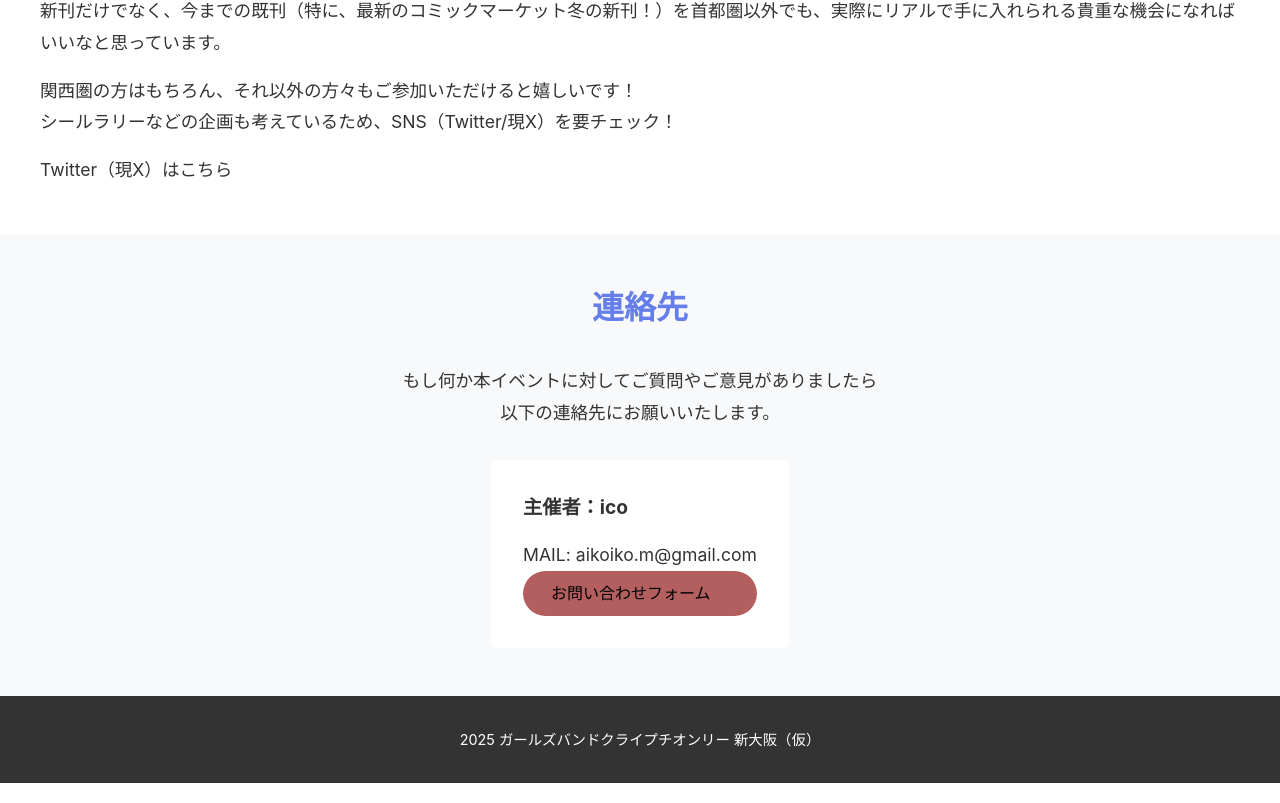
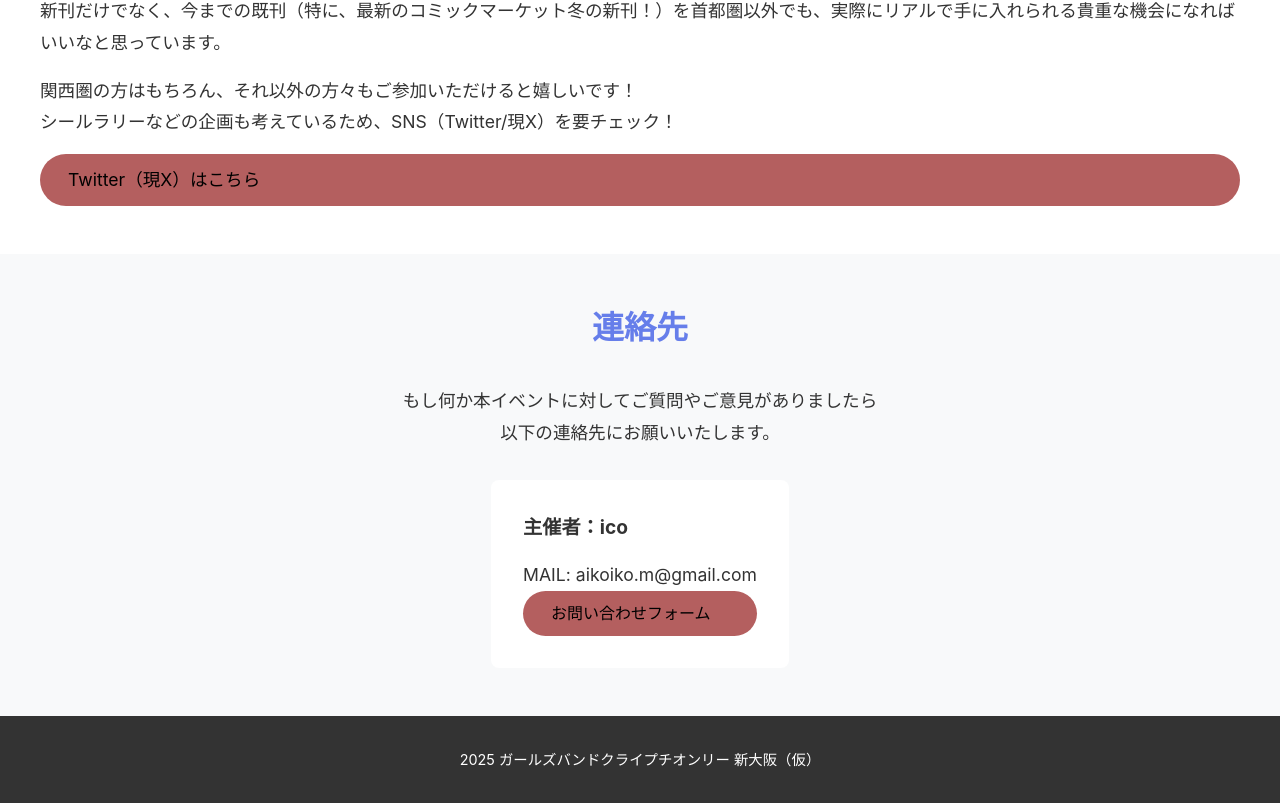
Before and after one commit to aikoikom/gbc_shinoosaka, a Next.js app: page /gbc_shinoosaka/ in a window 1280 px wide. Shown: the part 3100-3903 px from the top of the page. Built offline with nearby package versions, Linux system fonts and the light colour scheme.

Commit message:
Update EventPurpose.module.css

```diff
--- a/components/EventPurpose/EventPurpose.module.css
+++ b/components/EventPurpose/EventPurpose.module.css
@@ -14,6 +14,13 @@
   margin-bottom: 2rem;
   text-align: center;
   color: #667eea;
+}
+
+.button {
+  border-radius: 9999px;
+  background-color: #b45f5f;
+  color: #000;
+  padding: 10px 28px;
 }
 
 .content {
```
